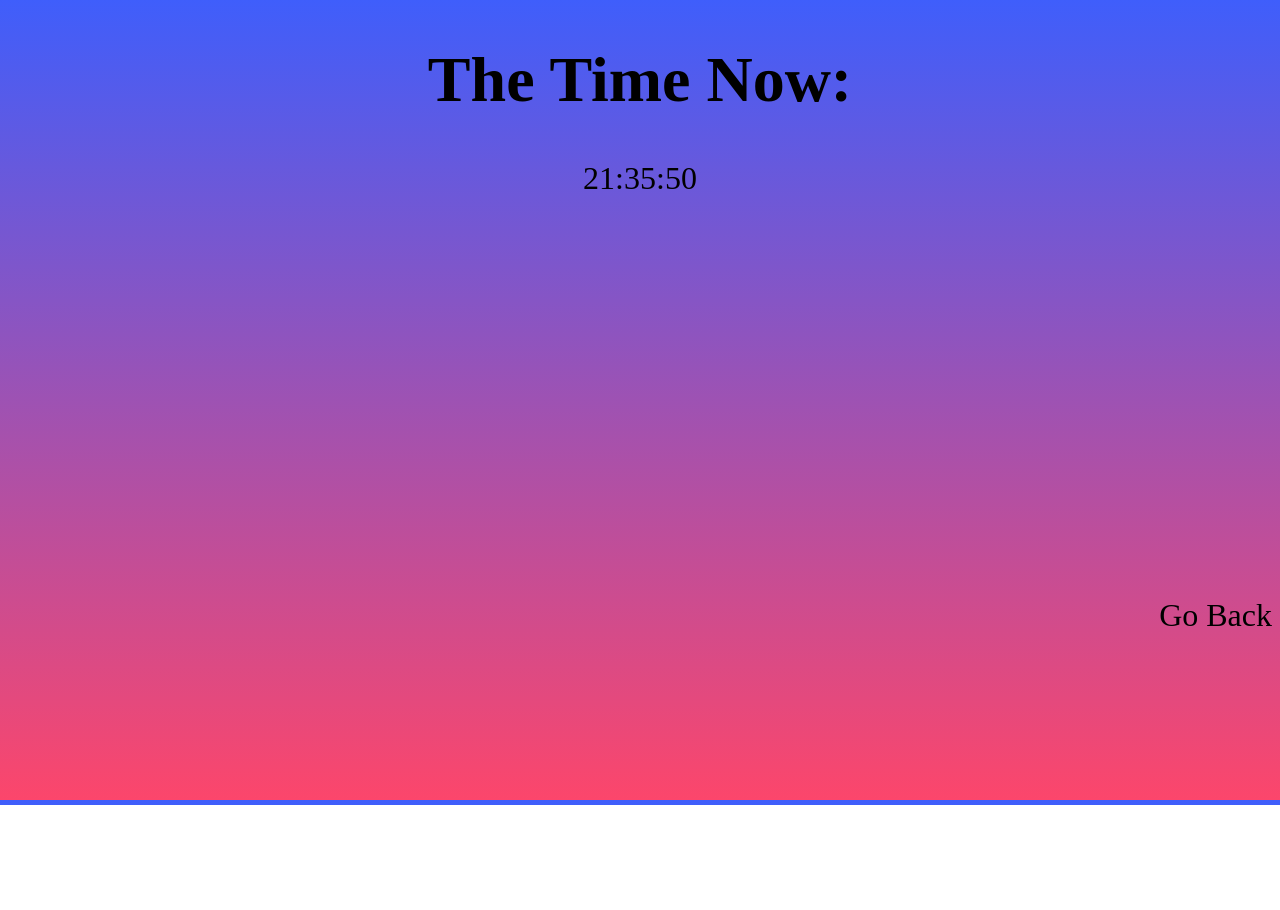
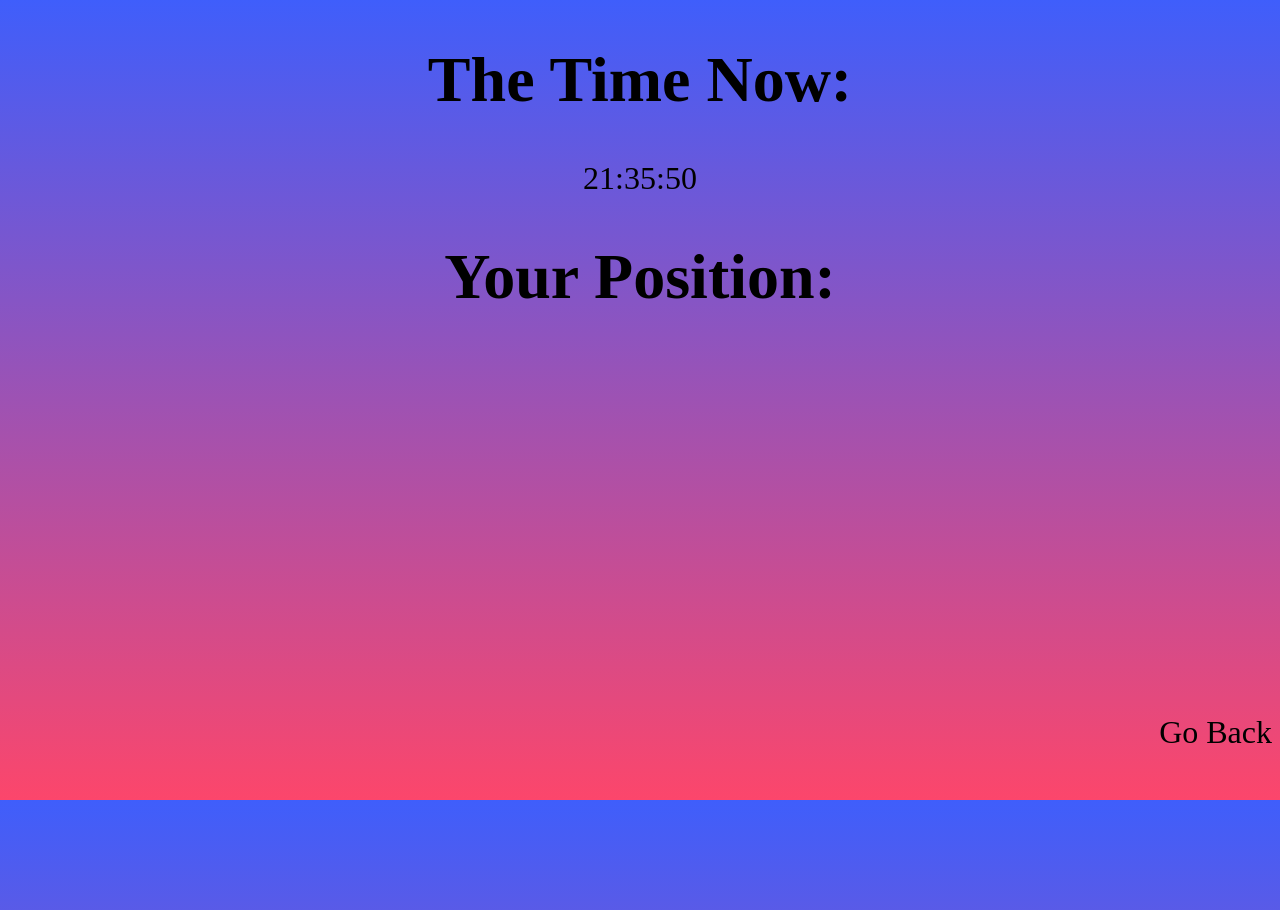
Before and after one commit to MoisesAdame/TemperatureConversion-WebApp-, a plain HTML site: page DayDateWeather/DayDateWeatherindex.html in a window 1280 px wide. Before the commit the page ends 805 px from the top, so only its background shows below. Drawn offline with Linux system fonts and the light colour scheme.

Commit message:
Location module implemented

```diff
--- a/DayDateWeather/DayDateWeatherindex.html
+++ b/DayDateWeather/DayDateWeatherindex.html
@@ -78,6 +78,10 @@
 
         <p id="time">Date here</p>
 
+        <h1>
+            Your Position:
+        </h1>
+
         <p id="position"></p>
 
 
```
